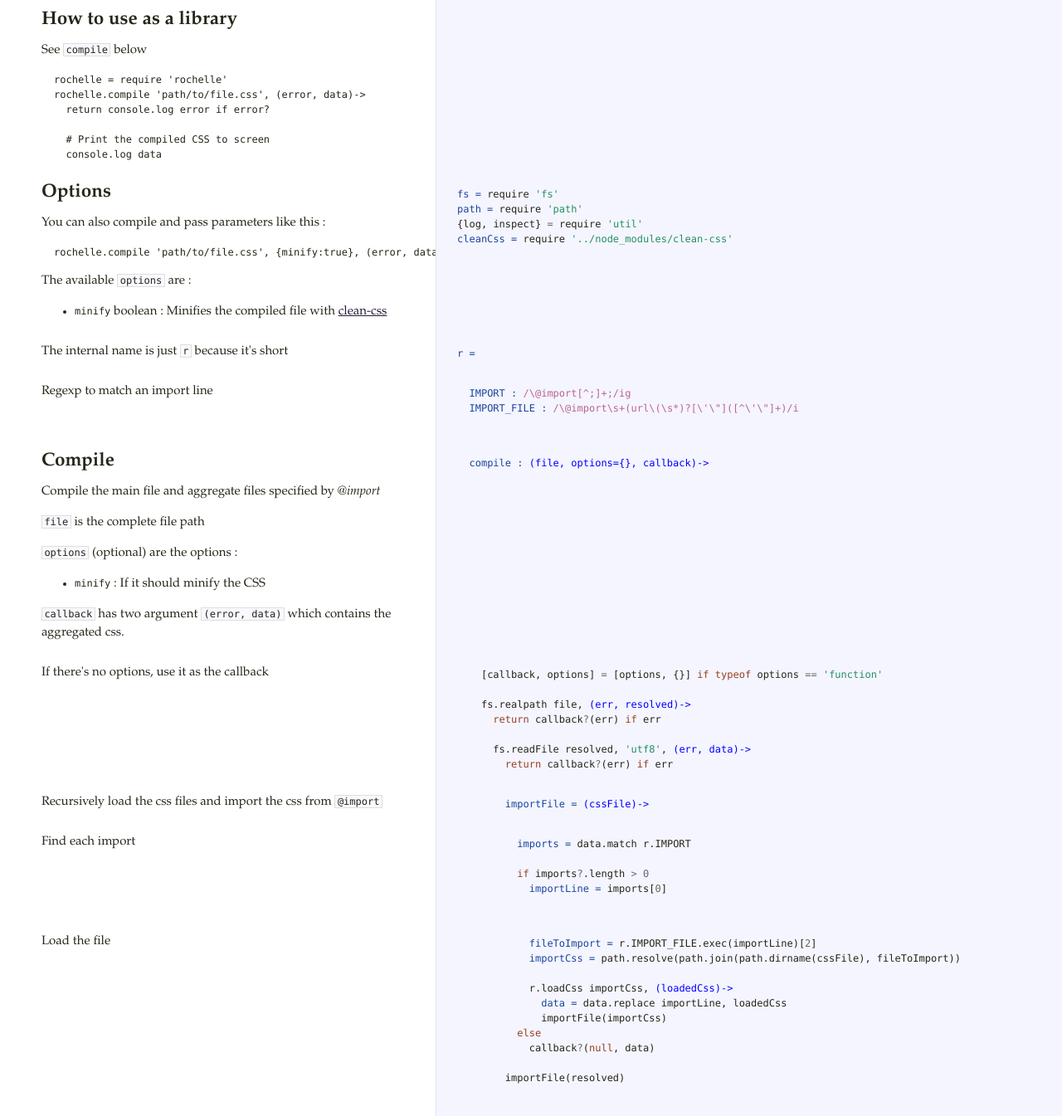
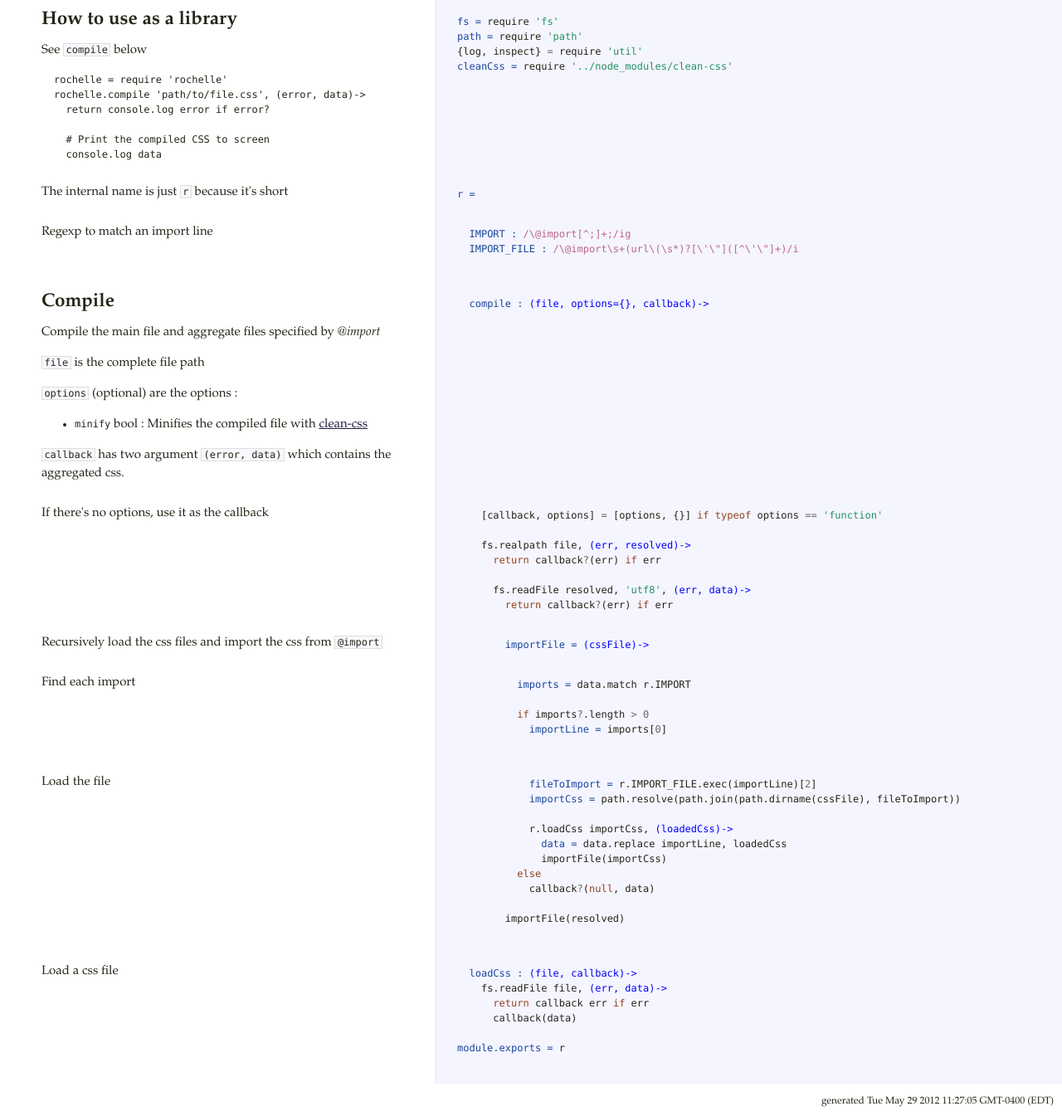
Before and after one commit to dsimard/rochelle, a plain HTML site: page lib/index.coffee.html in a window 1280 px wide. Shown: the part 97-1442 px from the top of the page at 83% size. Drawn offline with Linux system fonts and the light colour scheme.

Commit message:
Doc regenerated automatically

```diff
--- a/lib/index.coffee.html
+++ b/lib/index.coffee.html
@@ -9,26 +9,14 @@ rochelle.compile 'path/to/file.css', (error, data)-&gt;
   # Print the compiled CSS to screen
   console.log data
 </code></pre>
-</td><td class="code"><div class="highlight"><pre></pre></div></td></tr><tr id="section-2"><td class="docs"><div class="pilwrap"><a href="#section-2" class="pilcrow">&#182;</a></div><h2>Options</h2>
-
-<p>You can also compile and pass parameters like this : </p>
-
-<pre><code>rochelle.compile 'path/to/file.css', {minify:true}, (error, data)-&gt;
-</code></pre>
-
-<p>The available <code>options</code> are :</p>
-
-<ul>
-<li><code>minify</code> boolean : Minifies the compiled file with <a href="https://github.com/GoalSmashers/clean-css">clean-css</a></li>
-</ul>
 </td><td class="code"><div class="highlight"><pre><span class="nv">fs = </span><span class="nx">require</span> <span class="s1">&#39;fs&#39;</span>
 <span class="nv">path = </span><span class="nx">require</span> <span class="s1">&#39;path&#39;</span>
 <span class="p">{</span><span class="nx">log</span><span class="p">,</span> <span class="nx">inspect</span><span class="p">}</span> <span class="o">=</span> <span class="nx">require</span> <span class="s1">&#39;util&#39;</span>
-<span class="nv">cleanCss = </span><span class="nx">require</span> <span class="s1">&#39;../node_modules/clean-css&#39;</span></pre></div></td></tr><tr id="section-3"><td class="docs"><div class="pilwrap"><a href="#section-3" class="pilcrow">&#182;</a></div><p>The internal name is just <code>r</code> because it's short</p>
-</td><td class="code"><div class="highlight"><pre><span class="nv">r = </span></pre></div></td></tr><tr id="section-4"><td class="docs"><div class="pilwrap"><a href="#section-4" class="pilcrow">&#182;</a></div><p>Regexp to match an import line</p>
+<span class="nv">cleanCss = </span><span class="nx">require</span> <span class="s1">&#39;../node_modules/clean-css&#39;</span></pre></div></td></tr><tr id="section-2"><td class="docs"><div class="pilwrap"><a href="#section-2" class="pilcrow">&#182;</a></div><p>The internal name is just <code>r</code> because it's short</p>
+</td><td class="code"><div class="highlight"><pre><span class="nv">r = </span></pre></div></td></tr><tr id="section-3"><td class="docs"><div class="pilwrap"><a href="#section-3" class="pilcrow">&#182;</a></div><p>Regexp to match an import line</p>
 </td><td class="code"><div class="highlight"><pre>  <span class="nv">IMPORT : </span><span class="sr">/\@import[^;]+;/ig</span>
   <span class="nv">IMPORT_FILE : </span><span class="sr">/\@import\s+(url\(\s*)?[\&#39;\&quot;]([^\&#39;\&quot;]+)/i</span>
-  </pre></div></td></tr><tr id="section-5"><td class="docs"><div class="pilwrap"><a href="#section-5" class="pilcrow">&#182;</a></div><h2>Compile</h2>
+  </pre></div></td></tr><tr id="section-4"><td class="docs"><div class="pilwrap"><a href="#section-4" class="pilcrow">&#182;</a></div><h2>Compile</h2>
 
 <p>Compile the main file and aggregate files specified by <em>@import</em></p>
 
@@ -37,24 +25,24 @@ rochelle.compile 'path/to/file.css', (error, data)-&gt;
 <p><code>options</code> (optional) are the options :</p>
 
 <ul>
-<li><code>minify</code> : If it should minify the CSS</li>
+<li><code>minify</code> bool : Minifies the compiled file with <a href="https://github.com/GoalSmashers/clean-css">clean-css</a></li>
 </ul>
 
 <p><code>callback</code> has two argument <code>(error, data)</code> which contains the aggregated css.</p>
-</td><td class="code"><div class="highlight"><pre>  <span class="nv">compile : </span><span class="nf">(file, options={}, callback)-&gt;</span></pre></div></td></tr><tr id="section-6"><td class="docs"><div class="pilwrap"><a href="#section-6" class="pilcrow">&#182;</a></div><p>If there's no options, use it as the callback</p>
+</td><td class="code"><div class="highlight"><pre>  <span class="nv">compile : </span><span class="nf">(file, options={}, callback)-&gt;</span></pre></div></td></tr><tr id="section-5"><td class="docs"><div class="pilwrap"><a href="#section-5" class="pilcrow">&#182;</a></div><p>If there's no options, use it as the callback</p>
 </td><td class="code"><div class="highlight"><pre>    <span class="p">[</span><span class="nx">callback</span><span class="p">,</span> <span class="nx">options</span><span class="p">]</span> <span class="o">=</span> <span class="p">[</span><span class="nx">options</span><span class="p">,</span> <span class="p">{}]</span> <span class="k">if</span> <span class="k">typeof</span> <span class="nx">options</span> <span class="o">==</span> <span class="s1">&#39;function&#39;</span>
 
     <span class="nx">fs</span><span class="p">.</span><span class="nx">realpath</span> <span class="nx">file</span><span class="p">,</span> <span class="nf">(err, resolved)-&gt;</span>
       <span class="k">return</span> <span class="nx">callback</span><span class="o">?</span><span class="p">(</span><span class="nx">err</span><span class="p">)</span> <span class="k">if</span> <span class="nx">err</span>
 
       <span class="nx">fs</span><span class="p">.</span><span class="nx">readFile</span> <span class="nx">resolved</span><span class="p">,</span> <span class="s1">&#39;utf8&#39;</span><span class="p">,</span> <span class="nf">(err, data)-&gt;</span>
-        <span class="k">return</span> <span class="nx">callback</span><span class="o">?</span><span class="p">(</span><span class="nx">err</span><span class="p">)</span> <span class="k">if</span> <span class="nx">err</span></pre></div></td></tr><tr id="section-7"><td class="docs"><div class="pilwrap"><a href="#section-7" class="pilcrow">&#182;</a></div><p>Recursively load the css files and import the css from <code>@import</code></p>
-</td><td class="code"><div class="highlight"><pre>        <span class="nv">importFile = </span><span class="nf">(cssFile)-&gt;</span></pre></div></td></tr><tr id="section-8"><td class="docs"><div class="pilwrap"><a href="#section-8" class="pilcrow">&#182;</a></div><p>Find each import</p>
+        <span class="k">return</span> <span class="nx">callback</span><span class="o">?</span><span class="p">(</span><span class="nx">err</span><span class="p">)</span> <span class="k">if</span> <span class="nx">err</span></pre></div></td></tr><tr id="section-6"><td class="docs"><div class="pilwrap"><a href="#section-6" class="pilcrow">&#182;</a></div><p>Recursively load the css files and import the css from <code>@import</code></p>
+</td><td class="code"><div class="highlight"><pre>        <span class="nv">importFile = </span><span class="nf">(cssFile)-&gt;</span></pre></div></td></tr><tr id="section-7"><td class="docs"><div class="pilwrap"><a href="#section-7" class="pilcrow">&#182;</a></div><p>Find each import</p>
 </td><td class="code"><div class="highlight"><pre>          <span class="nv">imports = </span><span class="nx">data</span><span class="p">.</span><span class="nx">match</span> <span class="nx">r</span><span class="p">.</span><span class="nx">IMPORT</span>
 
           <span class="k">if</span> <span class="nx">imports</span><span class="o">?</span><span class="p">.</span><span class="nx">length</span> <span class="o">&gt;</span> <span class="mi">0</span>
             <span class="nv">importLine = </span><span class="nx">imports</span><span class="p">[</span><span class="mi">0</span><span class="p">]</span>
-            </pre></div></td></tr><tr id="section-9"><td class="docs"><div class="pilwrap"><a href="#section-9" class="pilcrow">&#182;</a></div><p>Load the file</p>
+            </pre></div></td></tr><tr id="section-8"><td class="docs"><div class="pilwrap"><a href="#section-8" class="pilcrow">&#182;</a></div><p>Load the file</p>
 </td><td class="code"><div class="highlight"><pre>            <span class="nv">fileToImport = </span><span class="nx">r</span><span class="p">.</span><span class="nx">IMPORT_FILE</span><span class="p">.</span><span class="nx">exec</span><span class="p">(</span><span class="nx">importLine</span><span class="p">)[</span><span class="mi">2</span><span class="p">]</span>
             <span class="nv">importCss = </span><span class="nx">path</span><span class="p">.</span><span class="nx">resolve</span><span class="p">(</span><span class="nx">path</span><span class="p">.</span><span class="nx">join</span><span class="p">(</span><span class="nx">path</span><span class="p">.</span><span class="nx">dirname</span><span class="p">(</span><span class="nx">cssFile</span><span class="p">),</span> <span class="nx">fileToImport</span><span class="p">))</span>
 
@@ -65,7 +53,7 @@ rochelle.compile 'path/to/file.css', (error, data)-&gt;
             <span class="nx">callback</span><span class="o">?</span><span class="p">(</span><span class="kc">null</span><span class="p">,</span> <span class="nx">data</span><span class="p">)</span>
 
         <span class="nx">importFile</span><span class="p">(</span><span class="nx">resolved</span><span class="p">)</span>
-  </pre></div></td></tr><tr id="section-10"><td class="docs"><div class="pilwrap"><a href="#section-10" class="pilcrow">&#182;</a></div><p>Load a css file</p>
+  </pre></div></td></tr><tr id="section-9"><td class="docs"><div class="pilwrap"><a href="#section-9" class="pilcrow">&#182;</a></div><p>Load a css file</p>
 </td><td class="code"><div class="highlight"><pre>  <span class="nv">loadCss : </span><span class="nf">(file, callback)-&gt;</span>
     <span class="nx">fs</span><span class="p">.</span><span class="nx">readFile</span> <span class="nx">file</span><span class="p">,</span> <span class="nf">(err, data)-&gt;</span>
       <span class="k">return</span> <span class="nx">callback</span> <span class="nx">err</span> <span class="k">if</span> <span class="nx">err</span>
@@ -73,4 +61,4 @@ rochelle.compile 'path/to/file.css', (error, data)-&gt;
 
 <span class="nv">module.exports = </span><span class="nx">r</span>
 
-</pre></div></td></tr></tbody></table><div id="generated">generated Tue May 29 2012 11:26:07 GMT-0400 (EDT)  </div></div></body></html>
+</pre></div></td></tr></tbody></table><div id="generated">generated Tue May 29 2012 11:27:05 GMT-0400 (EDT)  </div></div></body></html>
```
Also changed, not shown: bin/rochelle.coffee.html (+1 -1 lines), index.html (+4 -4 lines).
